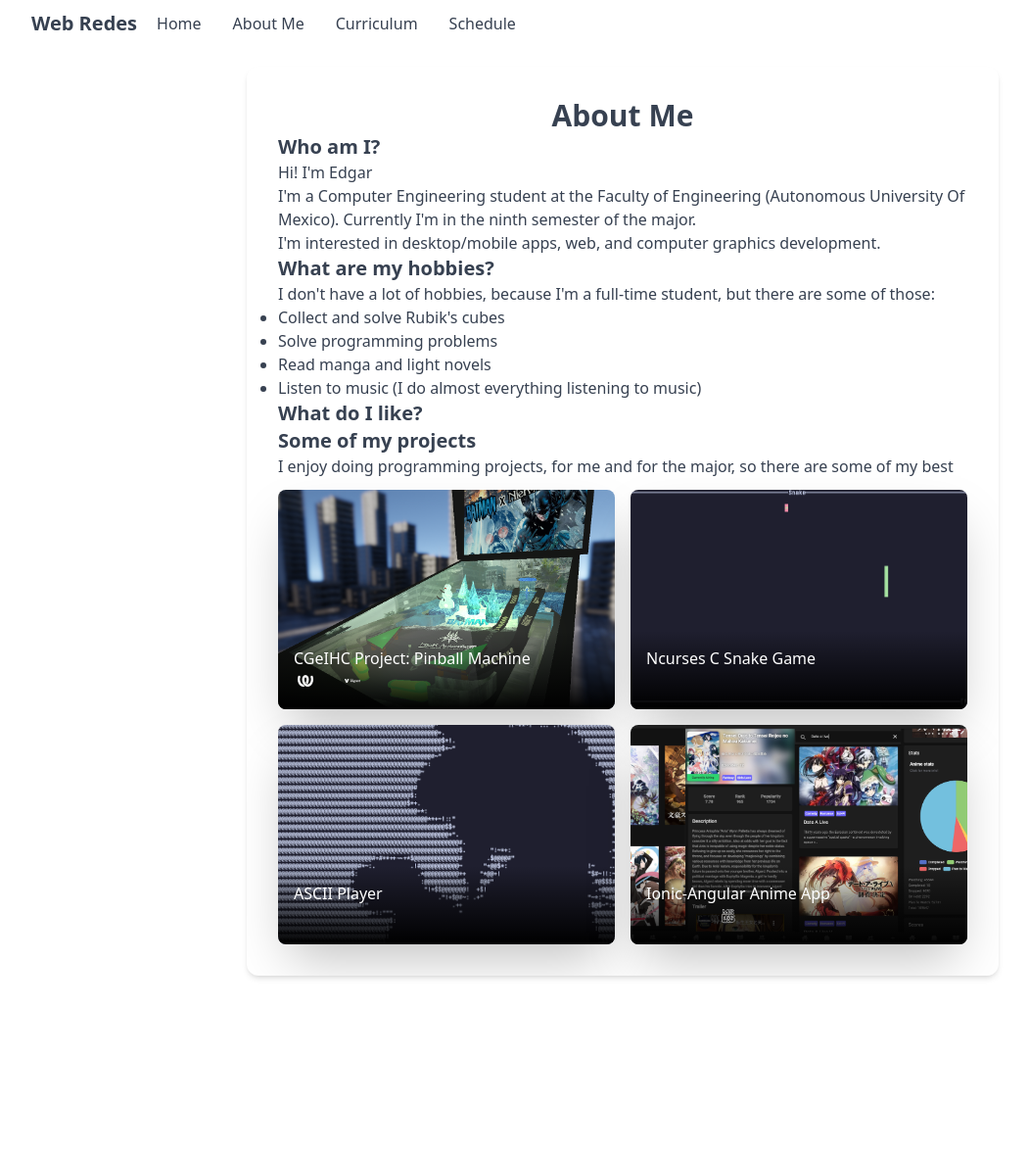
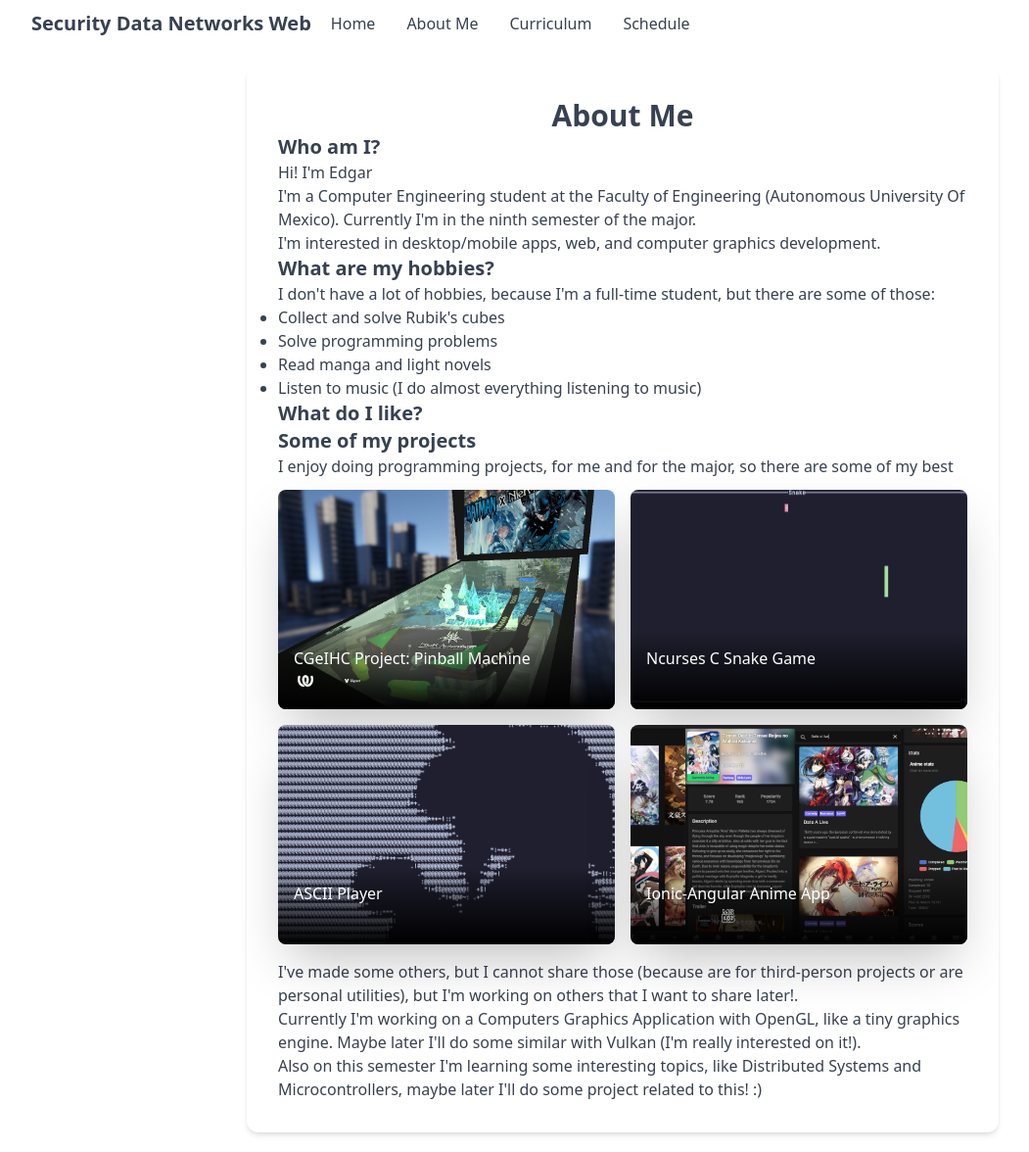
Before and after one commit to Azrielx86/web-redes, an Angular app: page /about-me in a window 1280 px wide. Shown: the whole page at 98% size, without its empty margins (4-1055 px from the left). Before the commit the page ends 1016 px from the top, so only its background shows below. Built offline with nearby package versions, Linux system fonts and the light colour scheme.

Commit message:
Added info to About Me page

```diff
--- a/src/app/components/web-header/web-header.component.html
+++ b/src/app/components/web-header/web-header.component.html
@@ -3,7 +3,7 @@
     <div class="flex flex-wrap justify-between items-center mx-auto max-w-screen-xl">
       <div class="justify-between items-center w-full lg:flex lg:w-auto lg:order-1" id="mobile-menu-2">
       <div class="mx-3 flex flex-col lg:pr-2">
-        <a routerLink="/" class="font-bold text-xl text-gray-700 dark:text-white">Web Redes</a>
+        <a routerLink="/" class="font-bold text-xl text-gray-700 dark:text-white">Security Data Networks Web</a>
       </div>
         <ul class="flex flex-col mt-4 font-medium lg:flex-row lg:space-x-8 lg:mt-0">
           <li>
--- a/src/app/pages/about-me/about-me.component.html
+++ b/src/app/pages/about-me/about-me.component.html
@@ -25,7 +25,6 @@
       I enjoy doing programming projects, for me and for the major, so there are some of my best
     </div>
     <div>
-      <!-- Other content -->
       <div class="grid grid-cols-1 md:grid-cols-2 gap-4 mt-3">
         <a href="https://github.com/Azrielx86/ProyectoFinal_CGeIHC" target="_blank">
           <div class="relative h-56 bg-cover bg-center rounded-lg shadow-2xl overflow-hidden"
@@ -79,5 +78,13 @@
         </a>
       </div>
     </div>
+    <div class="text-md text-gray-700 dark:text-gray-50 mt-4">
+      I've made some others, but I cannot share those (because are for third-person projects or are personal utilities),
+      but I'm working on others that I want to share later!.<br>
+      Currently I'm working on a Computers Graphics Application with OpenGL, like a tiny graphics engine.
+      Maybe later I'll do some similar with Vulkan (I'm really interested on it!).<br>
+      Also on this semester I'm learning some interesting topics, like Distributed Systems and Microcontrollers, maybe
+      later I'll do some project related to this! :)<br>
+    </div>
   </div>
 </div>
```
